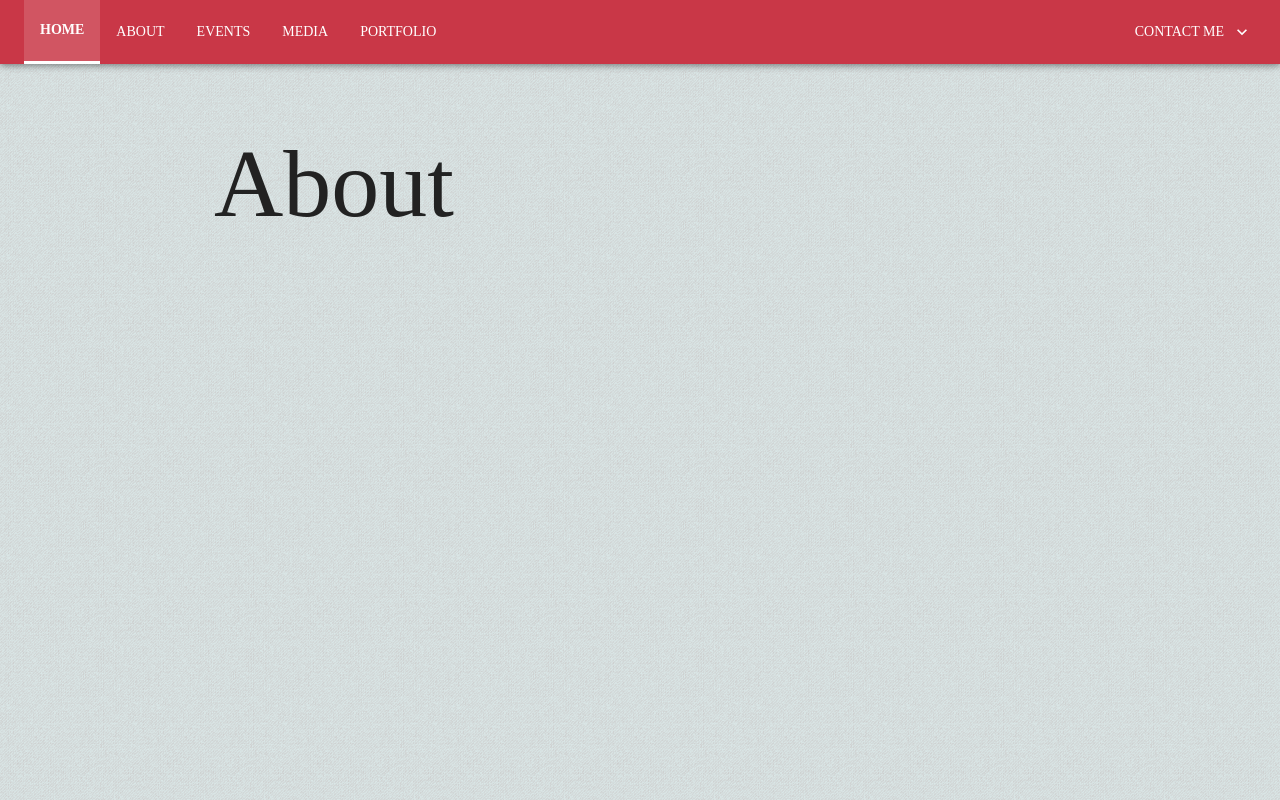
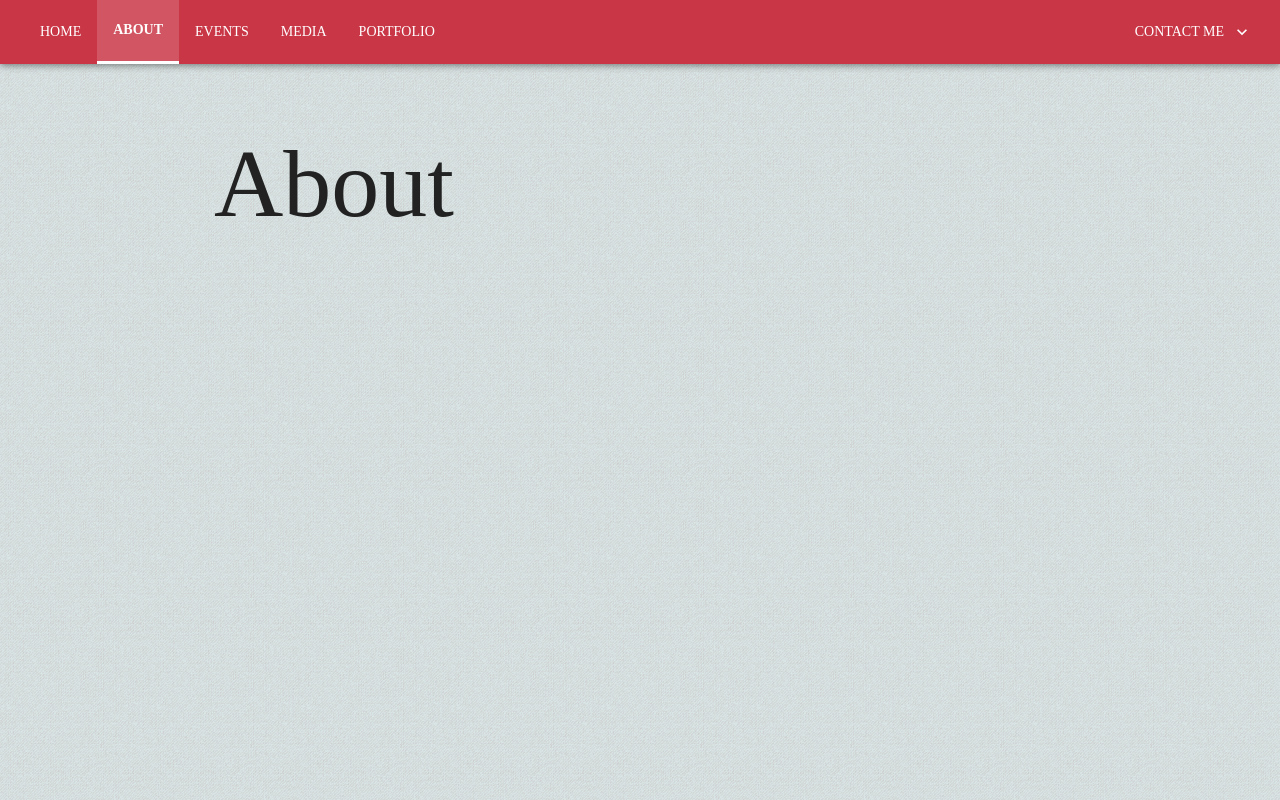
Before and after one commit to lukavr05/kai-website, a React (Vite) app: page /about in a window 1280 px wide. Shown: the top 800 px of the page. Built offline with nearby package versions, Linux system fonts and the light colour scheme; a web font is replaced by a local one.

Commit message:
optimised page switching with Link component

```diff
--- a/src/components/Navbar.jsx
+++ b/src/components/Navbar.jsx
@@ -1,4 +1,5 @@
 import React, { useState, useEffect } from 'react';
+import { Link, useLocation } from 'react-router-dom';
 import {
   AppBar,
   Toolbar,
@@ -26,15 +27,25 @@ import {
 } from '@mui/icons-material';
 
 function Navbar() {
-  const [selected, setSelected] = useState(() => {
-    return localStorage.getItem('selectedNav') || 'home';
-  });
-
+  const location = useLocation();
   const [anchorEl, setAnchorEl] = useState(null);
   const [drawerOpen, setDrawerOpen] = useState(false);
   const [isFullscreen, setIsFullscreen] = useState(false);
 
   const open = Boolean(anchorEl);
+
+  // Determine selected nav based on current route
+  const getSelectedNav = () => {
+    const path = location.pathname;
+    if (path === '/') return 'home';
+    if (path === '/about') return 'about';
+    if (path === '/events') return 'events';
+    if (path === '/media') return 'media';
+    if (path === '/portfolio') return 'portfolio';
+    return 'home';
+  };
+
+  const selected = getSelectedNav();
 
   // check if browser is in fullscreen mode
   useEffect(() => {
@@ -46,11 +57,9 @@ function Navbar() {
     return () => document.removeEventListener('fullscreenchange', checkFullscreen);
   }, []);
 
-  const handleSelect = (id) => {
-    setSelected(id);
-    localStorage.setItem('selectedNav', id)
+  const handleDrawerClose = () => {
     setDrawerOpen(false);
-  }
+  };
 
   const handleClick = (event) => {
     setAnchorEl(event.currentTarget);
@@ -100,15 +109,16 @@ function Navbar() {
       {navigationItems.map((item) => (
         <Button
           key={item.id}
+          component={Link}
+          to={item.href}
           color='inherit'
-          href={item.href}
-          onClick={() => handleSelect(item.id)}
           sx={{
             fontWeight: selected === item.id ? 'bold' : 'normal',
             height: '100%',
             borderRadius: 0,
             minHeight: '64px',
             px: 2,
+            textDecoration: 'none',
             '&:hover': {
               backgroundColor: 'rgba(255, 255, 255, 0.1)',
             },
@@ -146,12 +156,13 @@ function Navbar() {
         {navigationItems.map((item) => (
           <ListItem key={item.id} disablePadding>
             <ListItemButton
-              component="a"
-              href={item.href}
-              onClick={() => handleSelect(item.id)}
+              component={Link}
+              to={item.href}
+              onClick={handleDrawerClose}
               sx={{
                 fontWeight: selected === item.id ? 'bold' : 'normal',
                 backgroundColor: selected === item.id ? 'rgba(201, 55, 71, 0.1)' : 'transparent',
+                textDecoration: 'none',
                 '&:hover': {
                   backgroundColor: 'rgba(201, 55, 71, 0.05)',
                 }
```
